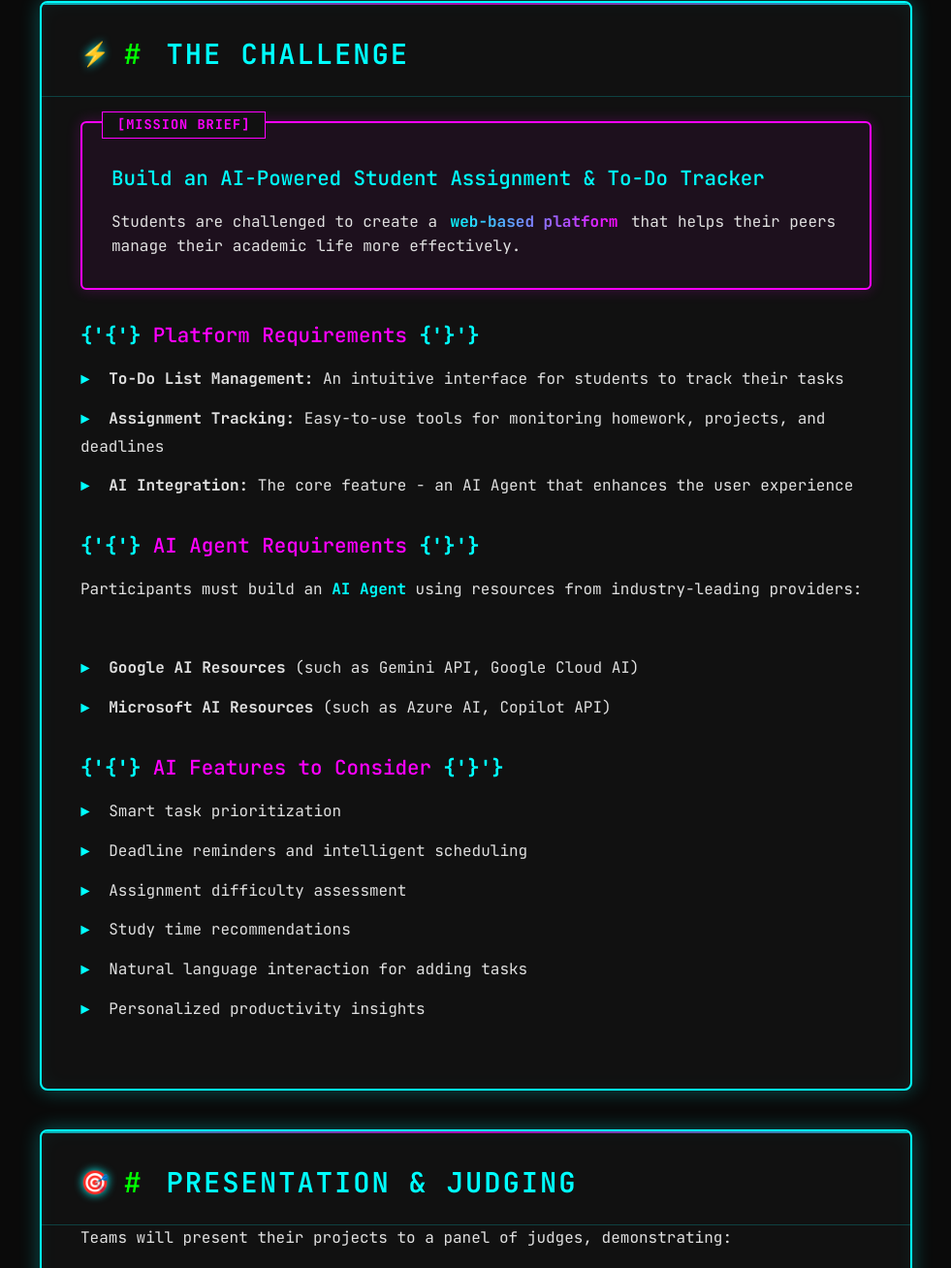
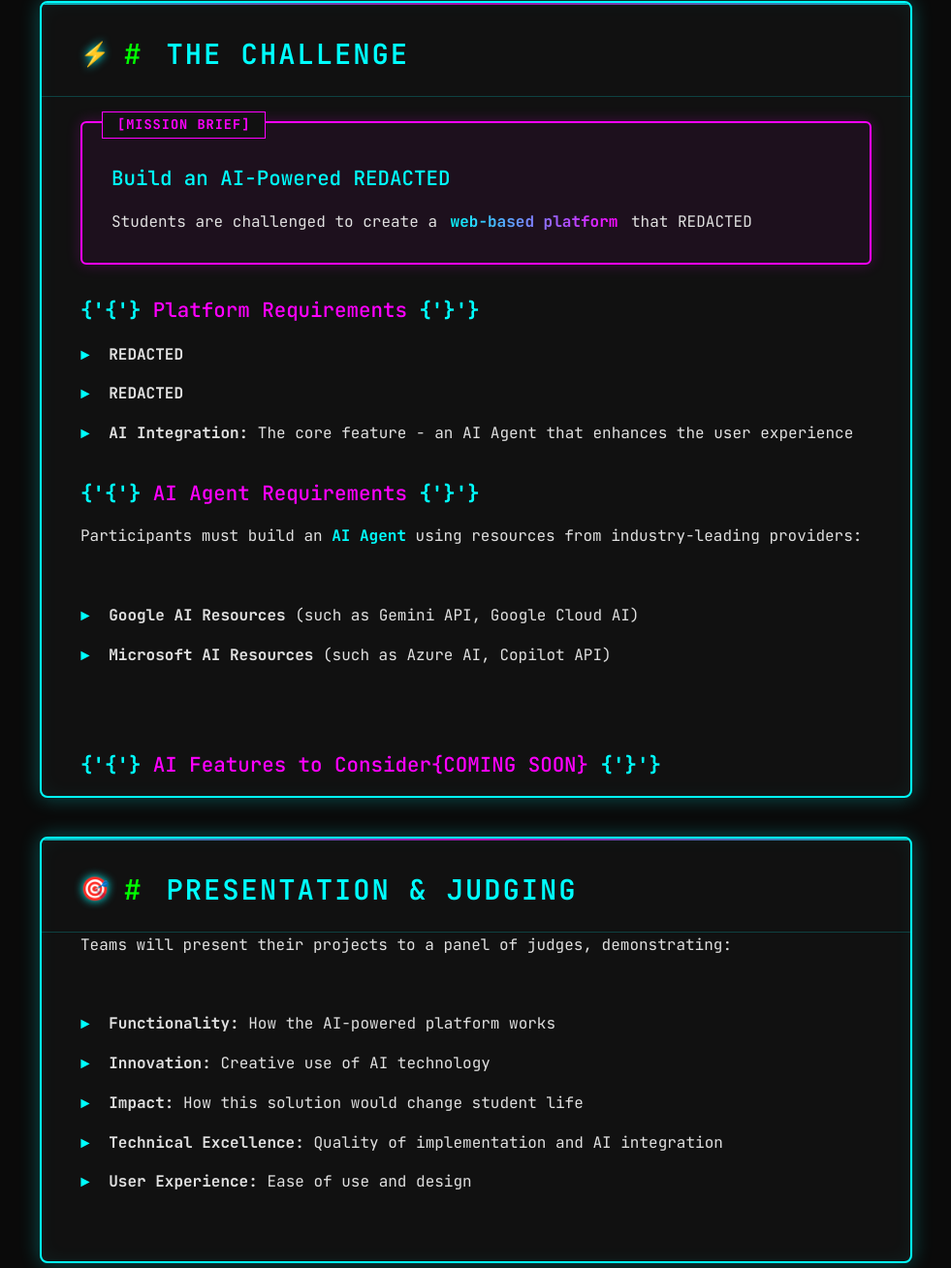
Before and after one commit to indyhax/indyhax.github.io, a plain HTML site: page index.html in a window 1280 px wide. Shown: the part 1006-2314 px from the top of the page at 97% size, without its empty margins (149-1130 px from the left). Drawn offline with Linux system fonts and the light colour scheme.

Commit message:
Redact sensitive information in project details
Updated project focus and mission brief to redact sensitive information. Modified feature list to include placeholders for future details.

```diff
--- a/index.html
+++ b/index.html
@@ -44,7 +44,7 @@
                 <pre class="code-block">{
   "location": "Independence High School",
   "date": "TBD",
-  "focus": "AI-Powered Student Tools",
+  "focus": "AI-Powered REDACTED",
   "participants": "creative_minds[]",
   "objective": "build_future()"
 }</pre>
@@ -59,14 +59,14 @@
 
             <div class="challenge-box">
                 <div class="challenge-label">[MISSION BRIEF]</div>
-                <h3>Build an AI-Powered Student Assignment & To-Do Tracker</h3>
-                <p>Students are challenged to create a <span class="highlight">web-based platform</span> that helps their peers manage their academic life more effectively.</p>
+                <h3>Build an AI-Powered REDACTED</h3>
+                <p>Students are challenged to create a <span class="highlight">web-based platform</span> that REDACTED</p>
             </div>
 
             <h3><span class="bracket">{'{'}</span> Platform Requirements <span class="bracket">{'}'}</span></h3>
             <ul class="feature-list">
-                <li><span class="bullet">►</span> <strong>To-Do List Management:</strong> An intuitive interface for students to track their tasks</li>
-                <li><span class="bullet">►</span> <strong>Assignment Tracking:</strong> Easy-to-use tools for monitoring homework, projects, and deadlines</li>
+                <li><span class="bullet">►</span> <strong>REDACTED</strong> </li>
+                <li><span class="bullet">►</span> <strong>REDACTED</strong> </li>
                 <li><span class="bullet">►</span> <strong>AI Integration:</strong> The core feature - an AI Agent that enhances the user experience</li>
             </ul>
 
@@ -77,15 +77,8 @@
                 <li><span class="bullet">►</span> <strong>Microsoft AI Resources</strong> (such as Azure AI, Copilot API)</li>
             </ul>
 
-            <h3><span class="bracket">{'{'}</span> AI Features to Consider <span class="bracket">{'}'}</span></h3>
-            <ul class="feature-list">
-                <li><span class="bullet">►</span> Smart task prioritization</li>
-                <li><span class="bullet">►</span> Deadline reminders and intelligent scheduling</li>
-                <li><span class="bullet">►</span> Assignment difficulty assessment</li>
-                <li><span class="bullet">►</span> Study time recommendations</li>
-                <li><span class="bullet">►</span> Natural language interaction for adding tasks</li>
-                <li><span class="bullet">►</span> Personalized productivity insights</li>
-            </ul>
+            <h3><span class="bracket">{'{'}</span> AI Features to Consider{COMING SOON} <span class="bracket">{'}'}</span></h3>
+
         </div>
 
         <div class="content-card terminal-card">
```
